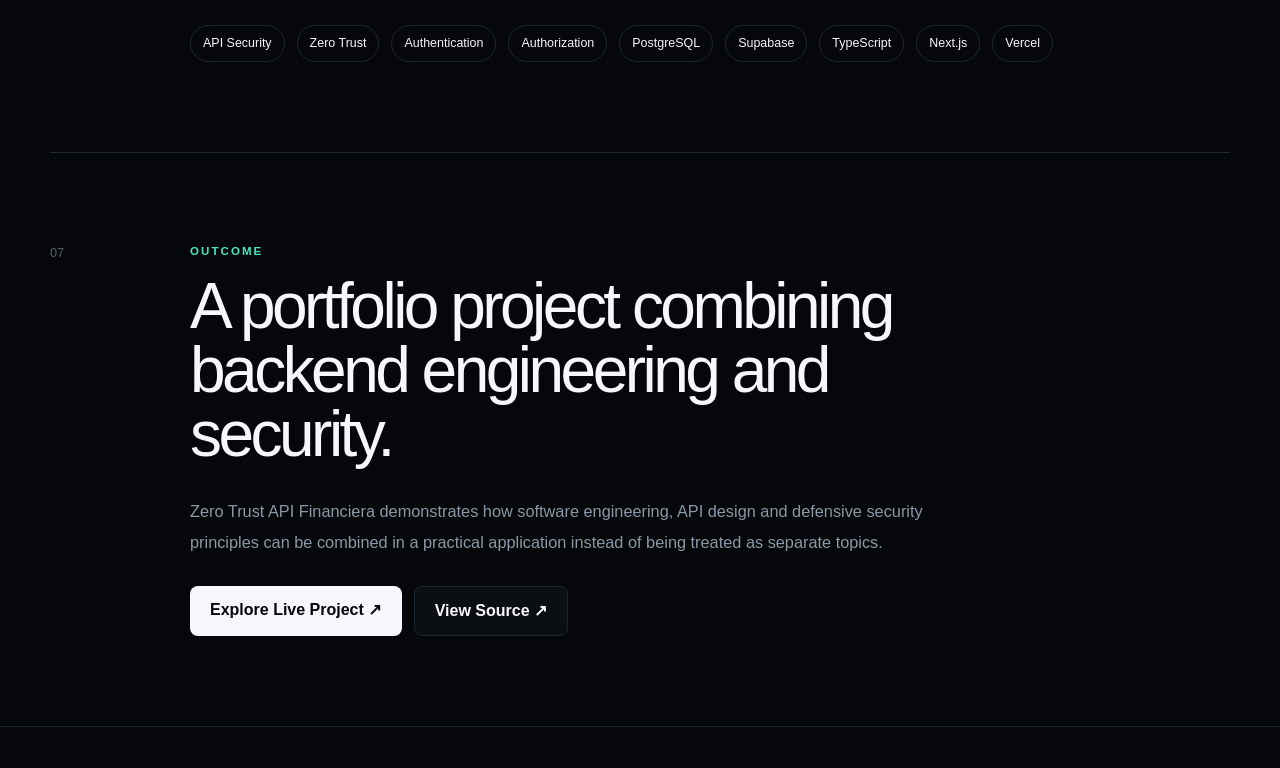
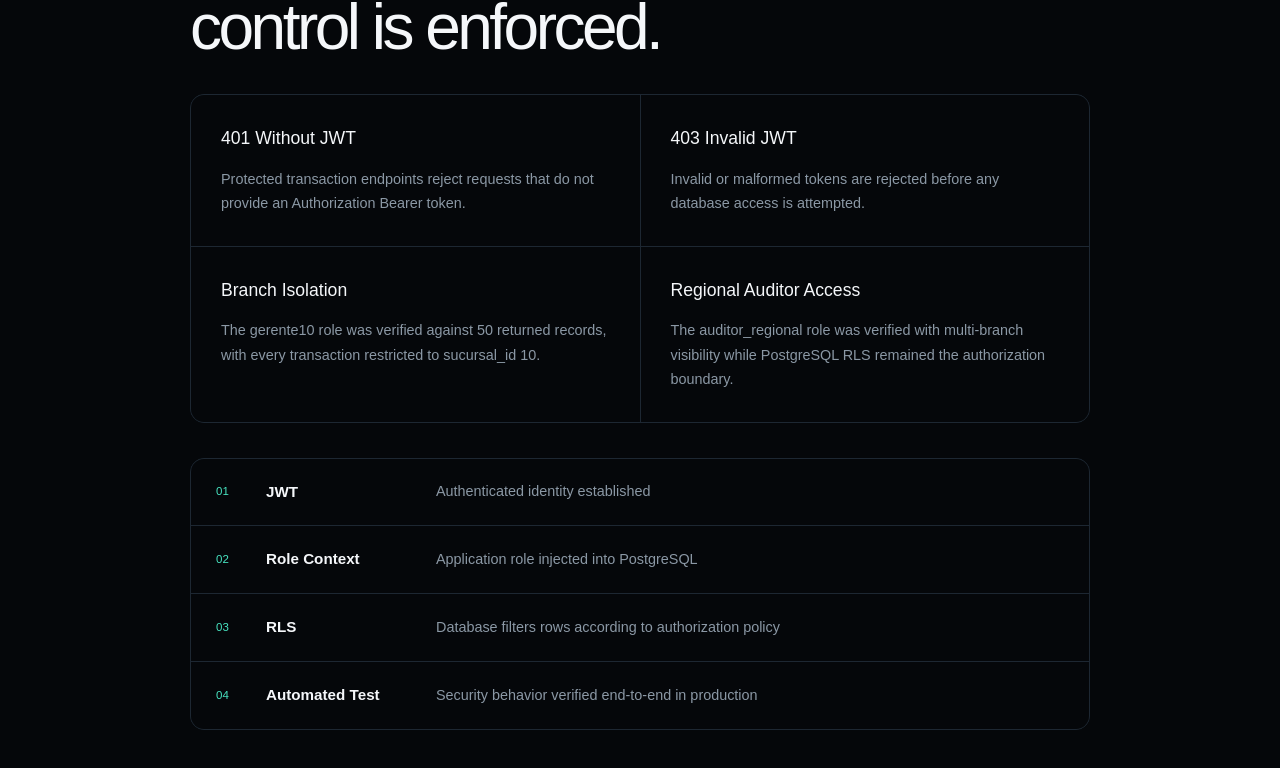
Before and after one commit to josemanuelsuarez110/jmtechlab-portfolio, a Next.js app: page /projects/zero-trust-api in a window 1280 px wide. Shown: the part 4027-4795 px from the top of the page. Built offline with nearby package versions, Linux system fonts and the light colour scheme.

Commit message:
docs: add verified zero-trust RLS security results

```diff
--- a/app/projects/zero-trust-api/page.tsx
+++ b/app/projects/zero-trust-api/page.tsx
@@ -222,6 +222,76 @@ export default function ZeroTrustCaseStudy() {
       <section className="case-section container">
         <div className="case-number">06</div>
         <div className="case-content">
+          <p className="section-label">SECURITY VERIFICATION</p>
+
+          <h2>Automated proof that access control is enforced.</h2>
+
+          <div className="case-grid">
+            <article>
+              <h3>401 Without JWT</h3>
+              <p>
+                Protected transaction endpoints reject requests that do not
+                provide an Authorization Bearer token.
+              </p>
+            </article>
+
+            <article>
+              <h3>403 Invalid JWT</h3>
+              <p>
+                Invalid or malformed tokens are rejected before any database
+                access is attempted.
+              </p>
+            </article>
+
+            <article>
+              <h3>Branch Isolation</h3>
+              <p>
+                The gerente10 role was verified against 50 returned records,
+                with every transaction restricted to sucursal_id 10.
+              </p>
+            </article>
+
+            <article>
+              <h3>Regional Auditor Access</h3>
+              <p>
+                The auditor_regional role was verified with multi-branch
+                visibility while PostgreSQL RLS remained the authorization
+                boundary.
+              </p>
+            </article>
+          </div>
+
+          <div className="architecture">
+            <div>
+              <span>01</span>
+              <strong>JWT</strong>
+              <p>Authenticated identity established</p>
+            </div>
+
+            <div>
+              <span>02</span>
+              <strong>Role Context</strong>
+              <p>Application role injected into PostgreSQL</p>
+            </div>
+
+            <div>
+              <span>03</span>
+              <strong>RLS</strong>
+              <p>Database filters rows according to authorization policy</p>
+            </div>
+
+            <div>
+              <span>04</span>
+              <strong>Automated Test</strong>
+              <p>Security behavior verified end-to-end in production</p>
+            </div>
+          </div>
+        </div>
+      </section>
+
+      <section className="case-section container">
+        <div className="case-number">07</div>
+        <div className="case-content">
           <p className="section-label">TECHNOLOGY</p>
           <h2>Technology stack.</h2>
 
@@ -234,7 +304,7 @@ export default function ZeroTrustCaseStudy() {
       </section>
 
       <section className="case-section container">
-        <div className="case-number">07</div>
+        <div className="case-number">08</div>
         <div className="case-content">
           <p className="section-label">OUTCOME</p>
           <h2>A portfolio project combining backend engineering and security.</h2>
```
